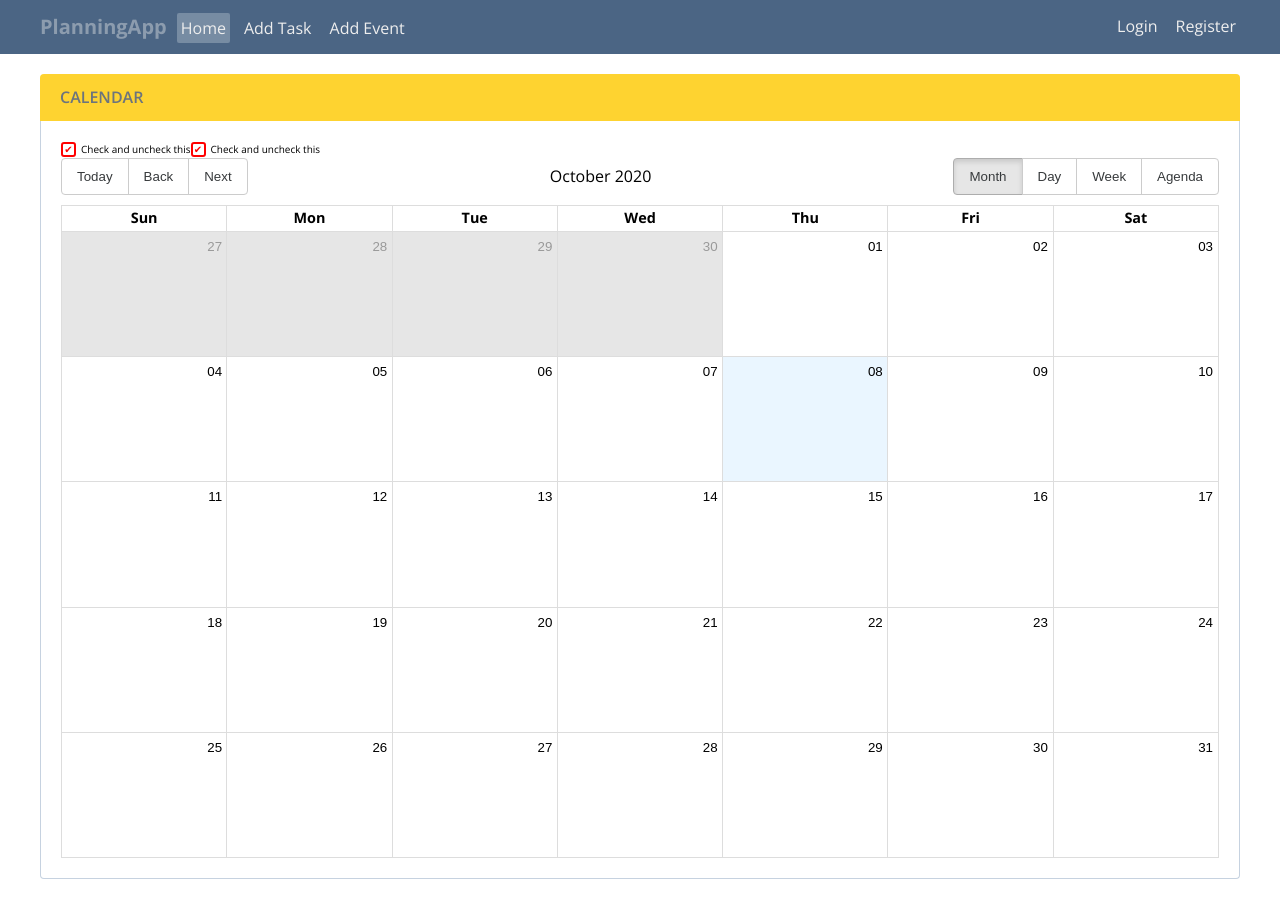
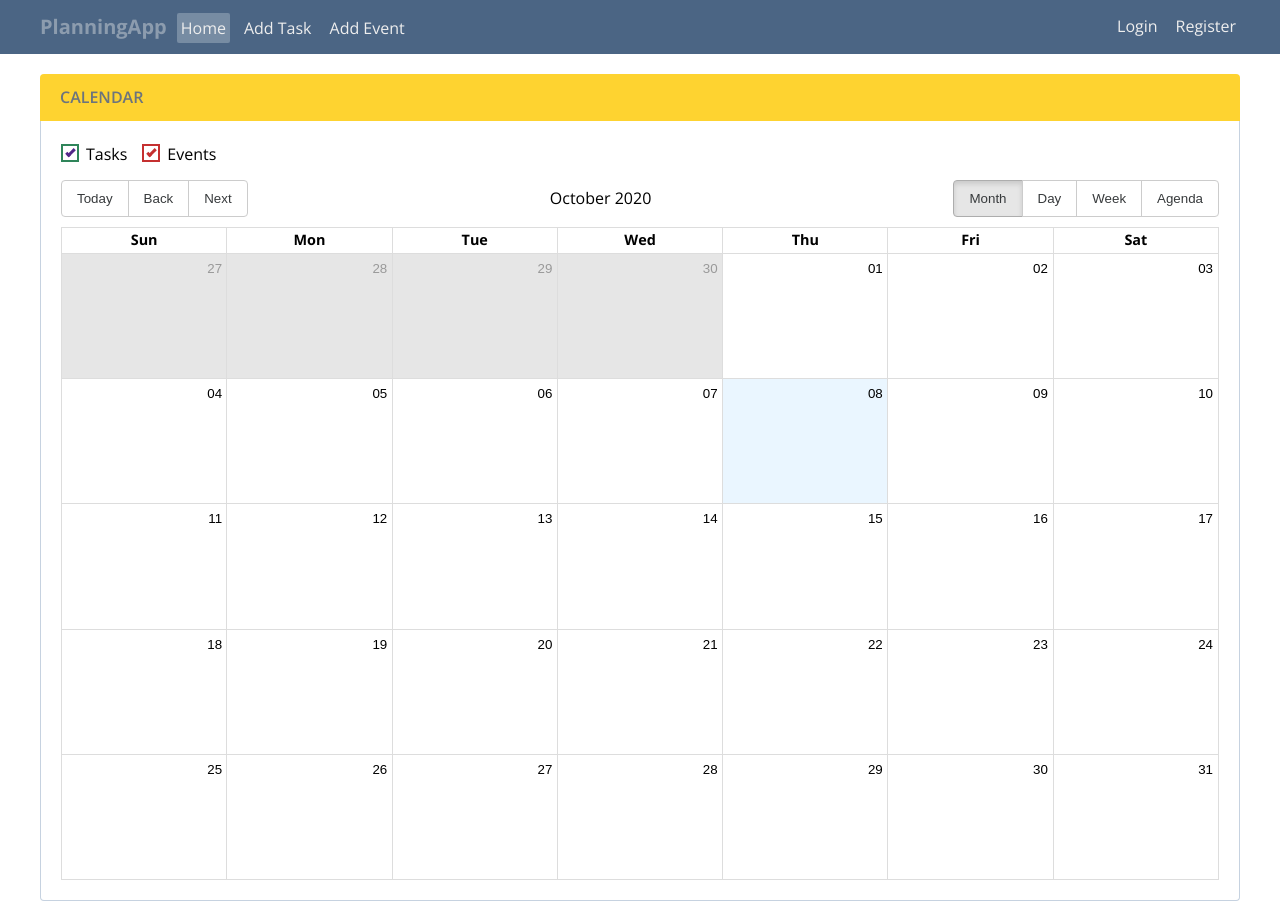
Before and after one commit to Marko351/boilerplate_typescript_react_node_postgres, a React (Create React App) app in the folder client/: page /home in a window 1280 px wide. Before the commit the page ends 879 px from the top, so only its background shows below. Built offline with nearby package versions, Linux system fonts and the light colour scheme.

Commit message:
inputs, and checkbox refactored

```diff
--- a/client/src/common/CalendarCheckbox/CalendarCheckbox.tsx
+++ b/client/src/common/CalendarCheckbox/CalendarCheckbox.tsx
@@ -5,27 +5,15 @@ interface CheckboxProps {
   name: string;
   onChange: (e: ChangeEvent<HTMLInputElement>) => void;
   label: string;
-  color: string;
   customClass?: string;
 }
 
-export const CalendarCheckbox: React.FC<CheckboxProps> = ({ color, customClass, label, value, name, onChange }) => {
+export const CalendarCheckbox: React.FC<CheckboxProps> = ({ customClass, label, value, name, onChange }) => {
   return (
-    <>
-      <input
-        type='checkbox'
-        id={name}
-        className='calendar-checkbox__checkbox'
-        name={name}
-        checked={value}
-        onChange={onChange}
-      />
-      <label htmlFor={name}>Check and uncheck this</label>
-    </>
-    // <label className='calendar-checkbox'>
-    //   {label}
-    //   <input type='checkbox' className='calendar-checkbox__checkbox' name={name} checked={value} onChange={onChange} />
-    //   <div className='calendar-checkbox__indicator'></div>
-    // </label>
+    <label className={`check ${customClass}`}>
+      {label}
+      <input type='checkbox' checked={value} name={name} onChange={onChange} />
+      <span className={`checkmark ${name}`} />
+    </label>
   );
 };
--- a/client/src/common/CalendarCheckbox/_calendarCheckbox.scss
+++ b/client/src/common/CalendarCheckbox/_calendarCheckbox.scss
@@ -1,59 +1,79 @@
-/* Basic styles */
-input[type="checkbox"] {
+.check {
+  display: block;
+  align-self: center;
+  position: relative;
+  padding-left: 25px;
+  cursor: pointer;
+  font-size: 1.6rem;
+  -webkit-user-select: none;
+  -moz-user-select: none;
+  -ms-user-select: none;
+  user-select: none;
+}
+
+/* Hide the browser's default checkbox */
+.check input {
   position: absolute;
   opacity: 0;
-  z-index: -1;
-}
-
-label {
-  position: relative;
-  display: inline-block;
-  padding: 0 0 0 2em;
-  height: 1.5rem;
-  line-height: 1.5;
   cursor: pointer;
 }
 
-label::before,
-label::after {
+/* Create a custom checkbox */
+.checkmark {
   position: absolute;
-  top: 0;
+  top: 3px;
   left: 0;
-  display: inline-block;
-  width: 1.5rem;
-  height: 1.5rem;
+  height: 18px;
+  width: 18px;
+  background-color: #fff;
+  border-color: #7cfc00;
+  border-style: solid;
+  border-width: 2px;
 }
 
-label::before {
-  content: " ";
-  border: 2px solid red;
-  border-radius: 20%;
+.tasks {
+  border-color: #2f855a;
 }
 
-/* Ovo je check */
-input[type="checkbox"]+label::after {
-  content: "\2714";
-  color: red;
-  line-height: 1.5;
-  text-align: center;
+.events {
+  border-color: #c53030;
 }
 
-/* :checked */
-input[type="checkbox"]:checked+label::before {
-  background: #fff;
-  border-color: red;
+/* When the checkbox is checked, add a white background */
+.check input:checked~.checkmark {
+  background-color: #fff;
 }
 
-input[type="checkbox"]+label::after {
-  transform: scale(0);
+/* Create the checkmark/indicator (hidden when not checked) */
+.checkmark:after {
+  content: '';
+  position: absolute;
+  display: none;
 }
 
-input[type="checkbox"]:checked+label::after {
-  transform: scale(1);
+/* Show the checkmark when checked */
+.check input:checked~.checkmark:after {
+  display: block;
 }
 
-/* Transition */
-label::before,
-label::after {
-  transition: .25s all ease;
+/* Style the checkmark/indicator */
+.check .checkmark:after {
+  left: 5px;
+  top: 1px;
+  width: 5px;
+  height: 10px;
+  border: solid;
+  border-color: #1114ce;
+  border-width: 0 3px 3px 0;
+  -webkit-transform: rotate(45deg);
+  -ms-transform: rotate(45deg);
+  transform: rotate(45deg);
 }
+
+.check .tasks:after {
+  border-color: #522888;
+}
+
+.check .events:after {
+  border-color: #c53030;
+}
--- a/client/src/common/CustomInput.tsx
+++ b/client/src/common/CustomInput/CustomInput.tsx
@@ -5,20 +5,22 @@ interface CustomInputProps {
   onChange: (e: ChangeEvent<HTMLInputElement>) => void;
   name: string;
   label: string;
+  placeholder: string;
   type?: string;
   error?: boolean;
   disabled?: boolean;
 }
 
-export const CustomInput: React.FC<CustomInputProps> = ({ value, onChange, name, label, error, type }) => {
+export const CustomInput: React.FC<CustomInputProps> = ({ placeholder, value, onChange, name, label, error, type }) => {
   return (
-    <div className='flex flex-col w-full'>
-      <label htmlFor={name} className='mb-1 text-gray-800'>
+    <div className='c-input'>
+      <label htmlFor={name} className='c-input__label'>
         {label}
       </label>
       <input
-        className='w-full border rounded px-2 py-1 focus:outline-none focus:shadow-outline text-gray-700'
+        className='c-input__input'
         type={type || 'text'}
+        placeholder={placeholder}
         value={value}
         onChange={onChange}
         name={name}
--- /dev/null
+++ b/client/src/common/CustomInput/_customInput.scss
@@ -0,0 +1,31 @@
+.c-input {
+  display: flex;
+  flex-direction: column;
+  max-width: 100%;
+
+
+  textarea,
+  input {
+    font-size: 1.4rem;
+    font-weight: 400;
+    font-family: 'Open Sans', sans-serif;
+    width: 100%;
+    color: $color-dark;
+    border: 1px solid $color-grayDarkest;
+    border-radius: 2px;
+    padding: .7rem;
+  }
+
+  &__input {
+    &:focus {
+      outline: none;
+      border: 1px solid #38a9f0;
+      box-shadow: 0px 0px 5px rgba(56, 169, 240, 0.75);
+    }
+  }
+
+  &__label {
+    font-size: 1.4rem;
+    margin-bottom: .5rem;
+  }
+}
--- a/client/src/common/CustomTextarea.tsx
+++ b/client/src/common/CustomTextarea/CustomTextarea.tsx
@@ -5,18 +5,20 @@ interface CustomTextareaProps {
   onChange: (e: ChangeEvent<HTMLTextAreaElement>) => void;
   name: string;
   label: string;
+  placeholder: string;
   error?: boolean;
   disabled?: boolean;
 }
 
-export const CustomTextarea: React.FC<CustomTextareaProps> = ({ value, onChange, name, label, error }) => {
+export const CustomTextarea: React.FC<CustomTextareaProps> = ({ placeholder, value, onChange, name, label, error }) => {
   return (
-    <div className='flex flex-col w-full'>
-      <label htmlFor={name} className='mb-1 text-gray-800'>
+    <div className='c-input'>
+      <label htmlFor={name} className='c-input__label'>
         {label}
       </label>
       <textarea
-        className='w-full border rounded px-2 py-1 focus:outline-none text-gray-700'
+        className='c-input__input'
+        placeholder={placeholder}
         rows={3}
         value={value}
         onChange={onChange}
--- a/client/src/components/Calendar/CalendarContainer.tsx
+++ b/client/src/components/Calendar/CalendarContainer.tsx
@@ -39,24 +39,17 @@ const CalendarContainerDefault: React.FC<CalendarProps> = () => {
   };
 
   return (
-    <div className='wrapper'>
+    <div className='wrapper custom-calendar'>
       <CustomCard headerText='calendar'>
-        <div className='calendar--checkbox-container'>
+        <div className='custom-calendar--checkbox-container'>
           <CalendarCheckbox
             customClass='mr-small'
-            color='green'
             name='tasks'
             value={filters.tasks}
             onChange={handleFiltersChange}
             label='Tasks'
           />
-          <CalendarCheckbox
-            color='red'
-            name='events'
-            value={filters.events}
-            onChange={handleFiltersChange}
-            label='Events'
-          />
+          <CalendarCheckbox name='events' value={filters.events} onChange={handleFiltersChange} label='Events' />
         </div>
         <CustomCalendar events={[]} onSelectEvent={''} eventPropGetterConfig={eventPropGetterConfig} />
       </CustomCard>
--- a/client/src/components/Calendar/_calendar.scss
+++ b/client/src/components/Calendar/_calendar.scss
@@ -1,10 +1,15 @@
 .custom-calendar {
   font-size: 1.6rem;
+
+  &--checkbox-container {
+    display: flex;
+    align-items: flex-end;
+    margin-bottom: 1.2rem;
+  }
 
   & .rbc-toolbar button {
     padding: 1rem 1.5rem;
     cursor: pointer;
   }
 
-  &--checkbox-container {}
 }
--- a/client/src/components/Tasks/Task.tsx
+++ b/client/src/components/Tasks/Task.tsx
@@ -1,10 +1,9 @@
-import { stringify } from 'querystring';
 import React, { ChangeEvent, useState } from 'react';
 import { connect, ConnectedProps } from 'react-redux';
 import { CustomButton } from '../../common/CustomButton';
-import { CustomInput } from '../../common/CustomInput';
+import { CustomInput } from '../../common/CustomInput/CustomInput';
 import { CustomSelect } from '../../common/CustomSelect';
-import { CustomTextarea } from '../../common/CustomTextarea';
+import { CustomTextarea } from '../../common/CustomTextarea/CustomTextarea';
 import { TASK_PRIORITIES } from '../../constants/constants';
 
 import { RootState } from '../../redux/reducers';
@@ -45,10 +44,23 @@ const TasksComponentDefault: React.FC<TasksProps> = ({ tasksReducer, addNewTask,
       <div className='lg:w-1/2 px-5'>
         <div className='flex flex-col'>
           <div className='w-full mb-3'>
-            <CustomInput value={task.taskName} onChange={handleTaskChange} name='taskName' label='Task Name' />
+            <CustomInput
+              value={task.taskName}
+              placeholder='Task Name'
+              onChange={handleTaskChange}
+              name='taskName'
+              label='Task Name'
+            />
           </div>
           <div className='w-full mb-3'>
-            <CustomInput type='date' value={task.dueDate} onChange={handleTaskChange} name='dueDate' label='Due Date' />
+            <CustomInput
+              type='date'
+              placeholder='Due Date'
+              value={task.dueDate}
+              onChange={handleTaskChange}
+              name='dueDate'
+              label='Due Date'
+            />
           </div>
           <div className='w-full mb-3'>
             <CustomSelect
@@ -63,6 +75,7 @@ const TasksComponentDefault: React.FC<TasksProps> = ({ tasksReducer, addNewTask,
             <CustomTextarea
               value={task.description}
               onChange={handleTaskChange}
+              placeholder='Description'
               name='description'
               label='Description'
             />
--- a/client/src/styles/abstracts/_variables.scss
+++ b/client/src/styles/abstracts/_variables.scss
@@ -13,3 +13,4 @@ $color-greenLight: #26de81;
 $color-gray: #eee;
 $color-grayDark:#c6d2e0;
 $color-grayDarkest: #6c747d;
+$color-dark: #3a3c3f;
--- a/client/src/styles/components/_components.scss
+++ b/client/src/styles/components/_components.scss
@@ -2,4 +2,5 @@
 @import '../../components/Navbar/navbar';
 
 @import '../../common/CustomCard/customCard';
-@import '../../common/CalendarCheckbox/calendarCheckbox'
+@import '../../common/CalendarCheckbox/calendarCheckbox';
+@import '../../common/CustomInput/customInput';
```
Also changed, not shown: client/src/common/CustomTextarea/_customTextare.scss (added).
